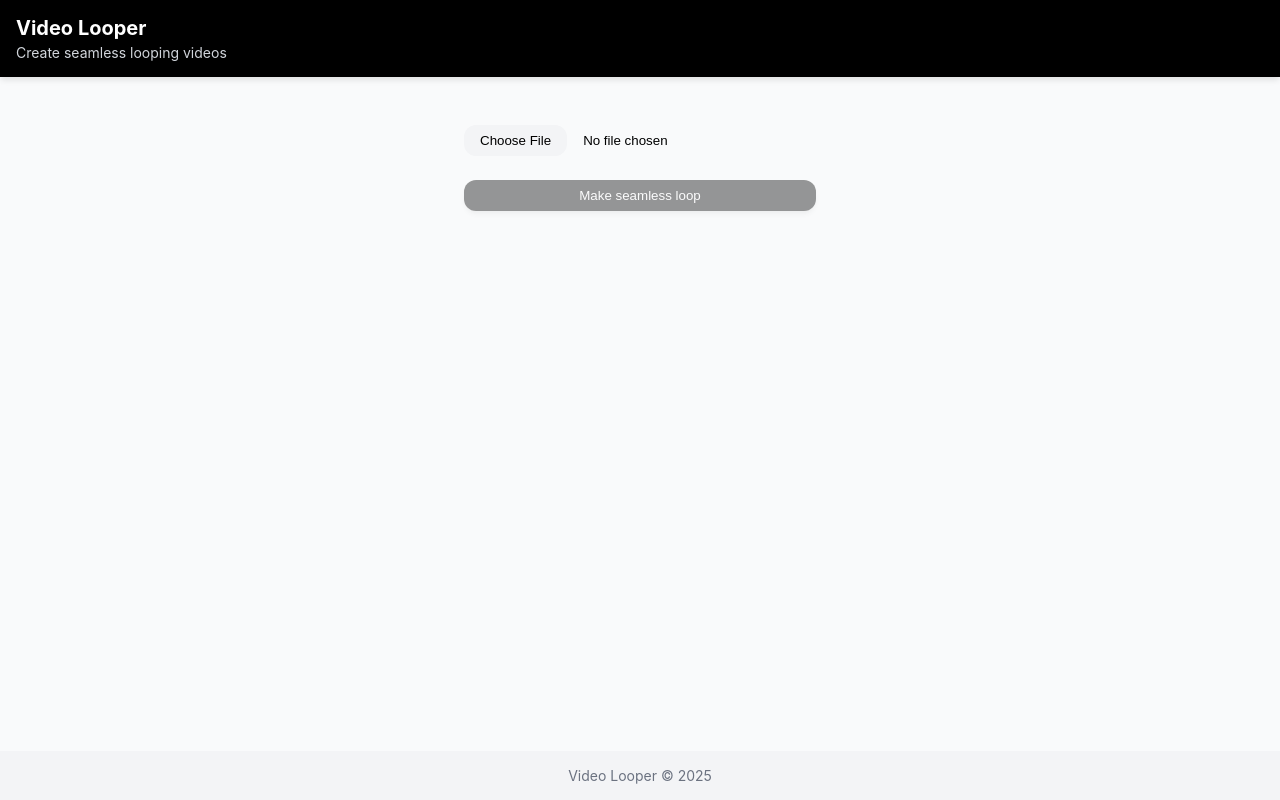
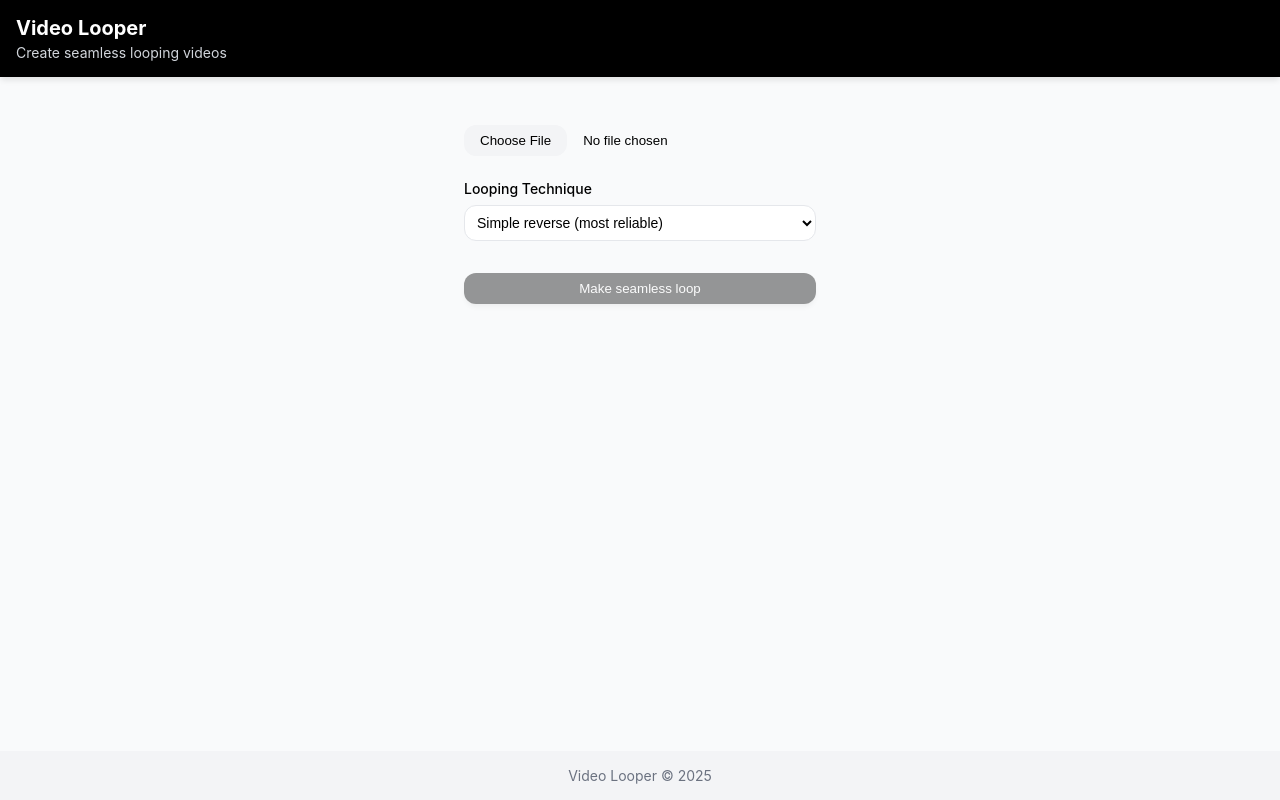
Before and after one commit to sebastiangraz/videolooper, a React (Vite) app in the folder client/: page / in a window 1280 px wide. Built offline with nearby package versions, Linux system fonts and the light colour scheme.

Commit message:
Add select

```diff
--- a/client/src/LoopMakerUploader.module.css
+++ b/client/src/LoopMakerUploader.module.css
@@ -18,6 +18,27 @@
   background-color: #f3f4f6;
   border: none;
   cursor: pointer;
+}
+
+.select {
+  padding: 0.5rem;
+  border-radius: 0.75rem;
+  border: 1px solid #e5e7eb;
+  background-color: white;
+  margin-bottom: 0.5rem;
+  font-size: 0.875rem;
+}
+
+.formGroup {
+  display: flex;
+  flex-direction: column;
+  gap: 0.5rem;
+  margin-bottom: 0.5rem;
+}
+
+.label {
+  font-size: 0.875rem;
+  font-weight: 500;
 }
 
 .button {
--- a/client/src/LoopMakerUploader.tsx
+++ b/client/src/LoopMakerUploader.tsx
@@ -1,14 +1,27 @@
 import React from "react";
 import { useState, ChangeEvent } from "react";
 import styles from "./LoopMakerUploader.module.css";
+
+// Available loop techniques
+const TECHNIQUES = [
+  { value: "crossfade", label: "Crossfade (smooth transition)" },
+  { value: "pingpong", label: "Ping-pong (forward & reverse)" },
+  { value: "blend", label: "Frame blending (experimental)" },
+  { value: "reverse", label: "Simple reverse (most reliable)" },
+];
 
 export const LoopMakerUploader = () => {
   const [file, setFile] = useState<File | null>(null);
   const [status, setMsg] = useState<string>("");
   const [busy, setBusy] = useState(false);
+  const [technique, setTechnique] = useState<string>("reverse");
 
   const pick = (e: ChangeEvent<HTMLInputElement>) => {
     if (e.target.files?.length) setFile(e.target.files[0]);
+  };
+
+  const handleTechniqueChange = (e: ChangeEvent<HTMLSelectElement>) => {
+    setTechnique(e.target.value);
   };
 
   const submit = async () => {
@@ -18,6 +31,7 @@ export const LoopMakerUploader = () => {
 
     const form = new FormData();
     form.append("video", file);
+    form.append("technique", technique);
 
     try {
       const res = await fetch("/api/loop", { method: "POST", body: form });
@@ -35,7 +49,7 @@ export const LoopMakerUploader = () => {
       });
       a.click();
       URL.revokeObjectURL(url);
-      setMsg("✅ Done – file downloaded");
+      setMsg(`✅ Done – ${technique} loop downloaded`);
     } catch (err: unknown) {
       console.error(err);
       setMsg("❌ " + (err as Error).message);
@@ -53,6 +67,26 @@ export const LoopMakerUploader = () => {
         onChange={pick}
         className={styles.fileInput}
       />
+
+      <div className={styles.formGroup}>
+        <label htmlFor="technique" className={styles.label}>
+          Looping Technique
+        </label>
+        <select
+          id="technique"
+          value={technique}
+          onChange={handleTechniqueChange}
+          className={styles.select}
+          disabled={busy}
+        >
+          {TECHNIQUES.map((tech) => (
+            <option key={tech.value} value={tech.value}>
+              {tech.label}
+            </option>
+          ))}
+        </select>
+      </div>
+
       <button
         onClick={submit}
         disabled={!file || busy}
```
Also changed, not shown: 6 other files (tests, documents, lock files or other folders).
